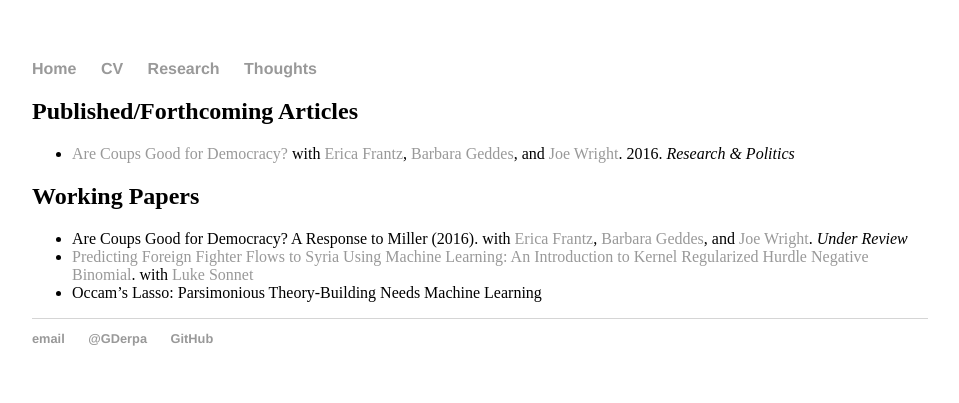
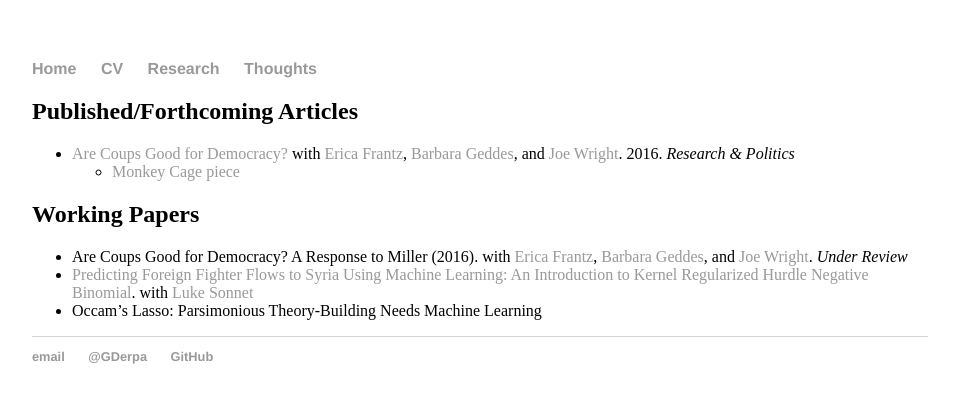
Before and after one commit to georgederpa/georgederpa, a Jekyll site: the page built from research/index.md, in a window 1280 px wide. Shown: the top 403 px of the page, without its empty margins (160-1119 px from the left). Built offline with Jekyll 4.4.1, drawn with Linux system fonts in a browser that asks for light colours.

Commit message:
Update index.md

```diff
--- a/research/index.md
+++ b/research/index.md
@@ -5,6 +5,7 @@ title: Research
 
 ## Published/Forthcoming Articles
 * <a href="/research/RAP_publication.pdf">Are Coups Good for Democracy?</a> with <a href="http://ericafrantz.com/3001.html">Erica Frantz</a>, <a href="http://www.polisci.ucla.edu/people/barbara-geddes">Barbara Geddes</a>, and <a href="http://sites.psu.edu/wright/">Joe Wright</a>. 2016. *Research & Politics*
+  * <a href="https://www.washingtonpost.com/news/monkey-cage/wp/2016/02/22/are-coups-good-for-democracy/?utm_term=.96e04d348083">Monkey Cage piece</a>
 
 ## Working Papers
 * Are Coups Good for Democracy? A Response to Miller (2016). with <a href="http://ericafrantz.com/3001.html">Erica Frantz</a>, <a href="http://www.polisci.ucla.edu/people/barbara-geddes">Barbara Geddes</a>, and <a href="http://sites.psu.edu/wright/">Joe Wright</a>. *Under Review*
```
